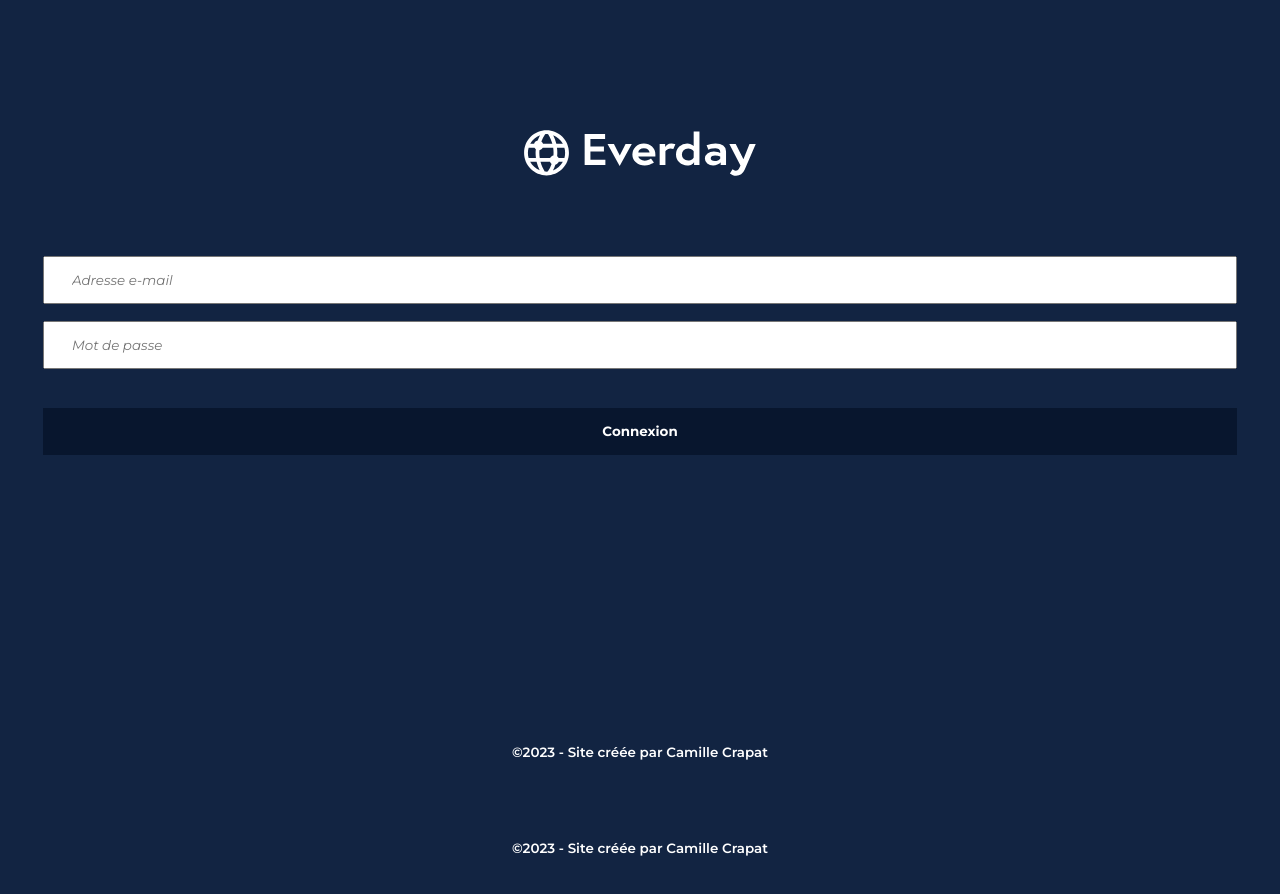
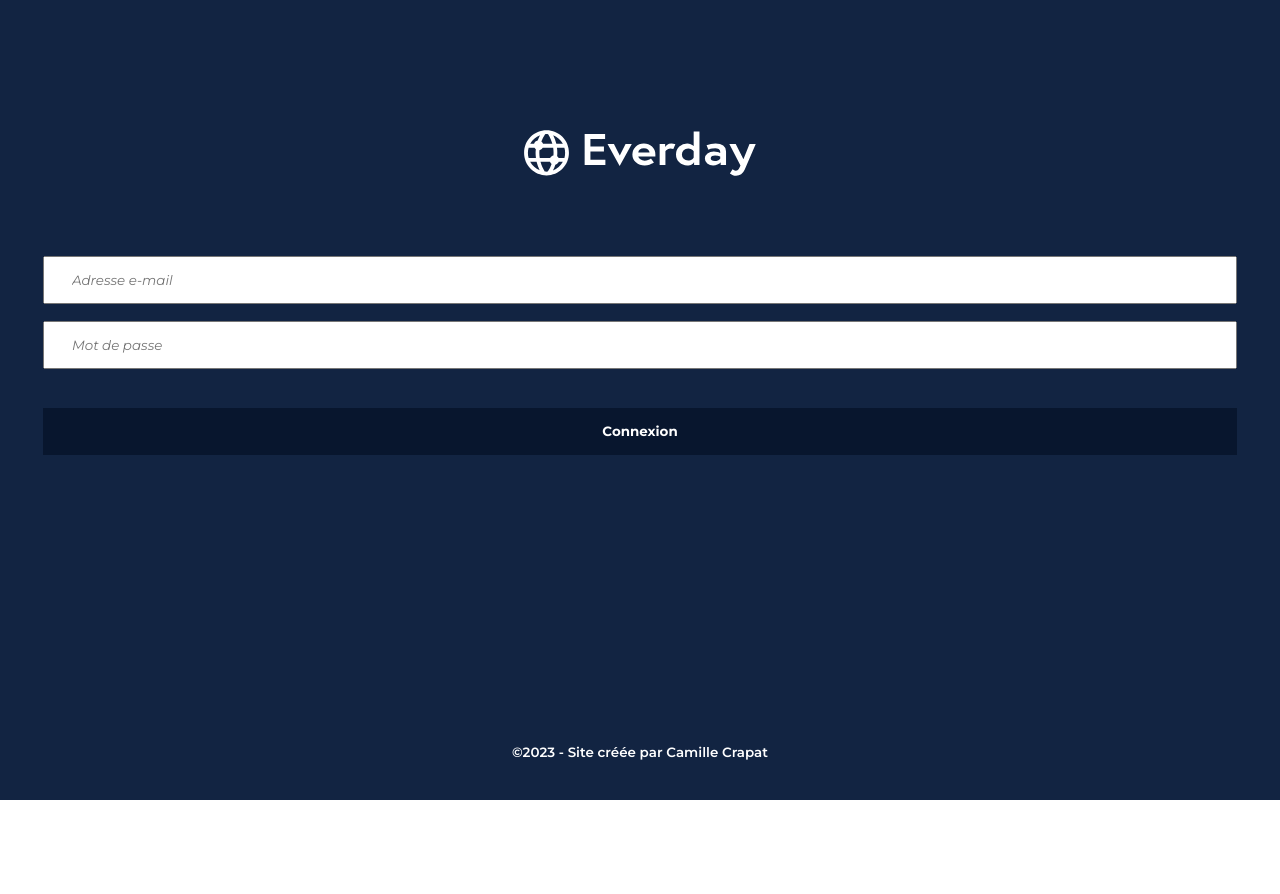
Before and after one commit to Kuusenmetsa/Camille_Crapat_ProjetSimule_Everday_Frontend, a React (Create React App) app: page / in a window 1280 px wide. After the commit the page ends 800 px from the top, so only its background shows below. Built offline with nearby package versions, Linux system fonts and the light colour scheme.

Commit message:
ajout de create post

```diff
--- a/src/index.jsx
+++ b/src/index.jsx
@@ -4,12 +4,11 @@ import { BrowserRouter as Router, Routes, Route } from "react-router-dom";
 
 import "./index.css";
 
-import Footer from "./components/Footer";
-
 import Home from "./pages/Home";
 import FirstConnexion from "./pages/FirstConnexion";
 import AllPosts from "./pages/AllPosts";
 import Error from "./pages/Error";
+import CreatePost from "./pages/CreatePost";
 
 import Toasts from "./components/Toast";
 
@@ -27,10 +26,10 @@ root.render(
             <Route path="/" element={<Home />} />
             <Route path="/firstconnexion" element={<FirstConnexion />} />
             <Route path="/allposts" element={<AllPosts />} />
+            <Route path="/createpost" element={<CreatePost />} />
             <Route path="*" element={<Error />} />
           </Routes>
           <Toasts />
-          <Footer />
         </Router>
       </NavProvider>
     </ToastsProvider>
```
